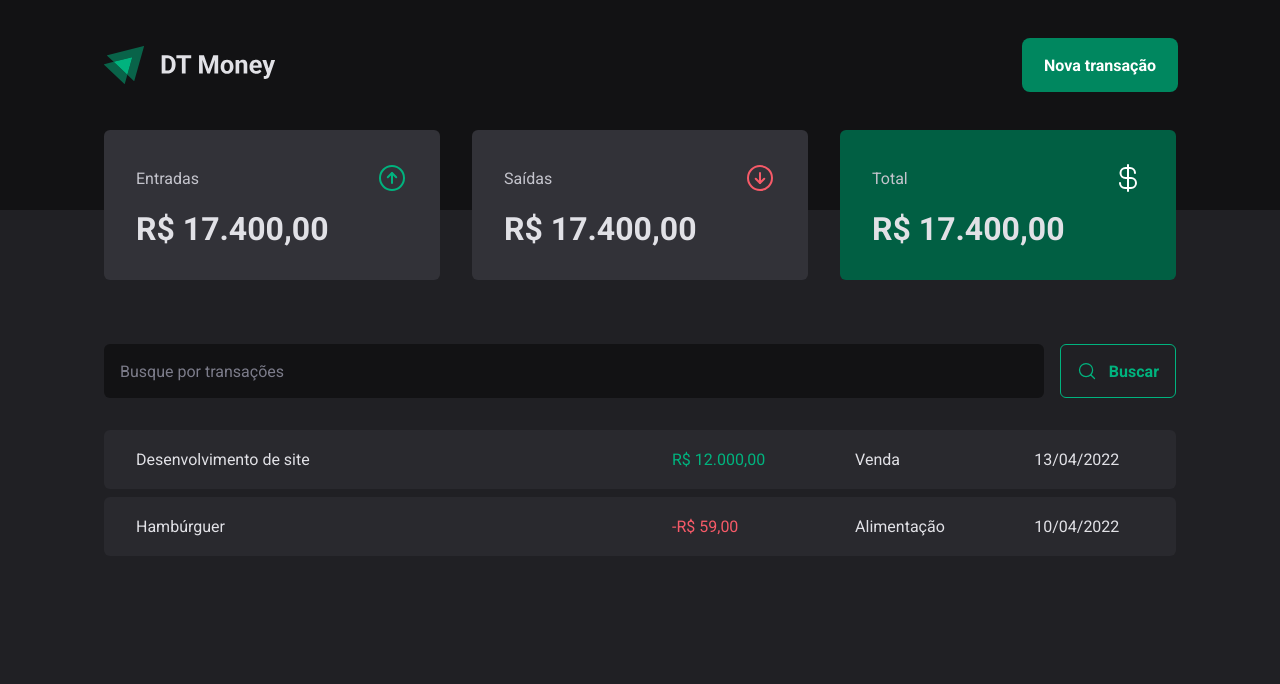
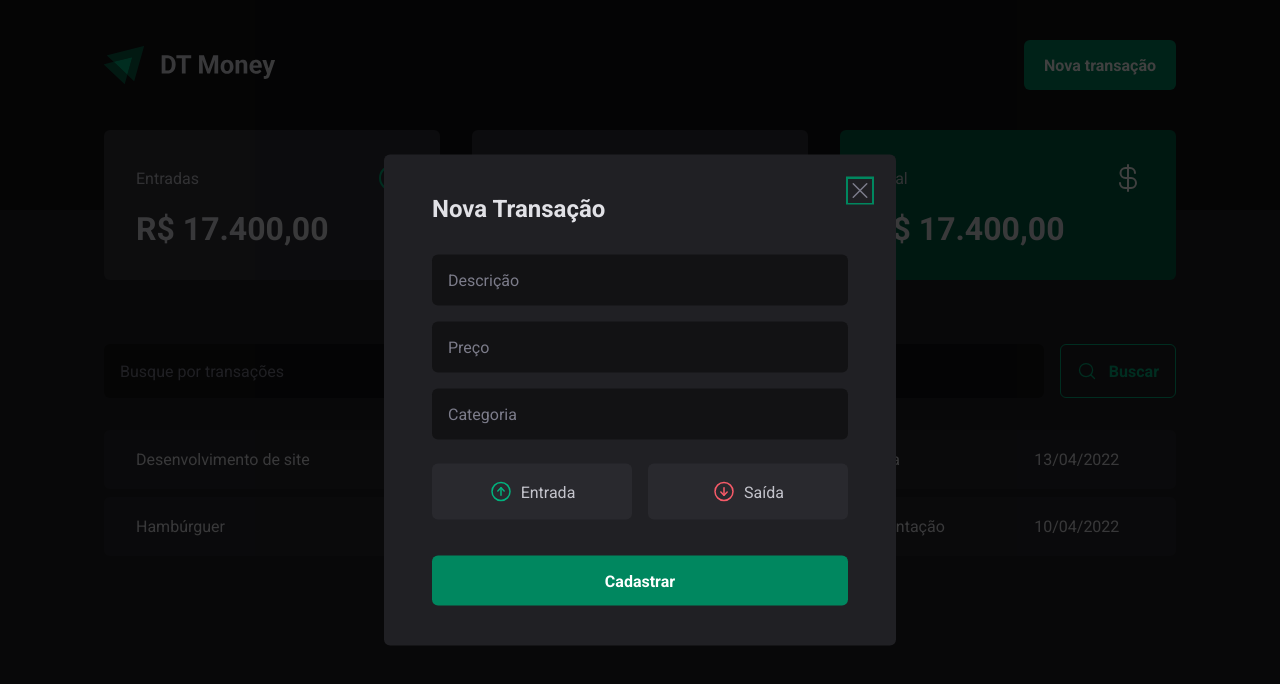
Before and after one commit to eidynho/03-dt-money, a React (Vite) app: page / in a window 1280 px wide. Both pictures are taken after a click on the button "Nova transação". Shown: the top 684 px of the page. Built offline with nearby package versions, Linux system fonts and the light colour scheme.

Commit message:
new: new transaction modal component + accessibilities with radix-ui

```diff
--- a/package.json
+++ b/package.json
@@ -10,6 +10,8 @@
     "lint": "eslint \"{src,apps,libs,test}/**/*.ts\" --fix"
   },
   "dependencies": {
+    "@radix-ui/react-dialog": "^1.0.2",
+    "@radix-ui/react-radio-group": "^1.1.1",
     "phosphor-react": "^1.4.1",
     "react": "^18.2.0",
     "react-dom": "^18.2.0",
--- a/src/components/Header/index.tsx
+++ b/src/components/Header/index.tsx
@@ -1,6 +1,8 @@
 import { HeaderContainer, HeaderContent, NewTransactionButton } from "./styles";
+import * as Dialog from "@radix-ui/react-dialog";
 
 import logoImg from "../../assets/logo.svg";
+import { NewTransactionModal } from "../NewTransactionModal";
 
 export function Header() {
     return (
@@ -8,7 +10,15 @@ export function Header() {
             <HeaderContent>
                 <img src={logoImg} alt="" />
 
-                <NewTransactionButton>Nova transação</NewTransactionButton>
+                <Dialog.Root>
+                    <Dialog.Trigger asChild>
+                        <NewTransactionButton>
+                            Nova transação
+                        </NewTransactionButton>
+                    </Dialog.Trigger>
+
+                    <NewTransactionModal />
+                </Dialog.Root>
             </HeaderContent>
         </HeaderContainer>
     );
--- /dev/null
+++ b/src/components/NewTransactionModal/index.tsx
@@ -0,0 +1,48 @@
+import * as Dialog from "@radix-ui/react-dialog";
+import { ArrowCircleDown, ArrowCircleUp, X } from "phosphor-react";
+
+import {
+    CloseButton,
+    Content,
+    Overlay,
+    TransactionType,
+    TransactionTypeButton,
+} from "./styles";
+
+export function NewTransactionModal() {
+    return (
+        <Dialog.Portal>
+            <Overlay />
+
+            <Content>
+                <Dialog.Title>Nova Transação</Dialog.Title>
+
+                <CloseButton>
+                    <X size={24} />
+                </CloseButton>
+
+                <form>
+                    <input type="text" placeholder="Descrição" required />
+                    <input type="number" placeholder="Preço" required />
+                    <input type="text" placeholder="Categoria" required />
+
+                    <TransactionType>
+                        <TransactionTypeButton variant="income" value="income">
+                            <ArrowCircleUp size={24} />
+                            Entrada
+                        </TransactionTypeButton>
+                        <TransactionTypeButton
+                            variant="outcome"
+                            value="outcome"
+                        >
+                            <ArrowCircleDown size={24} />
+                            Saída
+                        </TransactionTypeButton>
+                    </TransactionType>
+
+                    <button type="submit">Cadastrar</button>
+                </form>
+            </Content>
+        </Dialog.Portal>
+    );
+}
--- /dev/null
+++ b/src/components/NewTransactionModal/styles.ts
@@ -0,0 +1,121 @@
+import styled from "styled-components";
+import * as Dialog from "@radix-ui/react-dialog";
+import * as RadioGroup from "@radix-ui/react-radio-group";
+
+export const Overlay = styled(Dialog.Overlay)`
+    position: fixed;
+    width: 100vw;
+    height: 100vh;
+    inset: 0;
+    background: rgba(0, 0, 0, 0.75);
+`;
+
+export const Content = styled(Dialog.Content)`
+    min-width: 32rem;
+    border-radius: 6px;
+    padding: 2.5rem 3rem;
+    background: ${(props) => props.theme["gray-800"]};
+
+    position: fixed;
+    top: 50%;
+    left: 50%;
+    transform: translate(-50%, -50%);
+
+    form {
+        margin-top: 2rem;
+
+        display: flex;
+        flex-direction: column;
+        gap: 1rem;
+
+        input {
+            border-radius: 6px;
+            border: 0;
+            background: ${(props) => props.theme["gray-900"]};
+            color: ${(props) => props.theme["gray-300"]};
+            padding: 1rem;
+
+            &::placeholder {
+                color: ${(props) => props.theme["gray-500"]};
+            }
+        }
+
+        button[type="submit"] {
+            height: 50px;
+            border: 0;
+            background: ${(props) => props.theme["green-500"]};
+            color: ${(props) => props.theme.white};
+            font-weight: bold;
+            padding: 0 1.25rem;
+            border-radius: 6px;
+            margin-top: 1.25rem;
+            cursor: pointer;
+
+            &:hover {
+                background: ${(props) => props.theme["green-700"]};
+                transition: background-color 0.2s;
+            }
+        }
+    }
+`;
+
+export const CloseButton = styled(Dialog.Close)`
+    position: absolute;
+    background: transparent;
+    border: 0;
+    top: 1.5rem;
+    right: 1.5rem;
+    line-height: 0;
+    cursor: pointer;
+    color: ${(props) => props.theme["gray-500"]};
+`;
+
+export const TransactionType = styled(RadioGroup.Root)`
+    display: grid;
+    grid-template-columns: repeat(2, 1fr);
+    gap: 1rem;
+    margin-top: 0.5rem;
+`;
+
+interface TransactionTypeButtonProps {
+    variant: "income" | "outcome";
+}
+
+export const TransactionTypeButton = styled(
+    RadioGroup.Item,
+)<TransactionTypeButtonProps>`
+    background: ${(props) => props.theme["gray-700"]};
+    padding: 1rem;
+    display: flex;
+    align-items: center;
+    justify-content: center;
+    gap: 0.5rem;
+    border-radius: 6px;
+    cursor: pointer;
+    border: 0;
+    color: ${(props) => props.theme["gray-300"]};
+
+    svg {
+        color: ${(props) =>
+            props.variant === "income"
+                ? props.theme["green-300"]
+                : props.theme["red-300"]};
+    }
+
+    &[data-state="unchecked"]:hover {
+        transition: background-color 0.2s;
+        background: ${(props) => props.theme["gray-600"]};
+    }
+
+    &[data-state="checked"] {
+        color: ${(props) => props.theme.white};
+        background: ${(props) =>
+            props.variant === "income"
+                ? props.theme["green-500"]
+                : props.theme["red-500"]};
+
+        svg {
+            color: ${(props) => props.theme.white};
+        }
+    }
+`;
```
Also changed, not shown: 1 other file (tests, documents, lock files or other folders).
